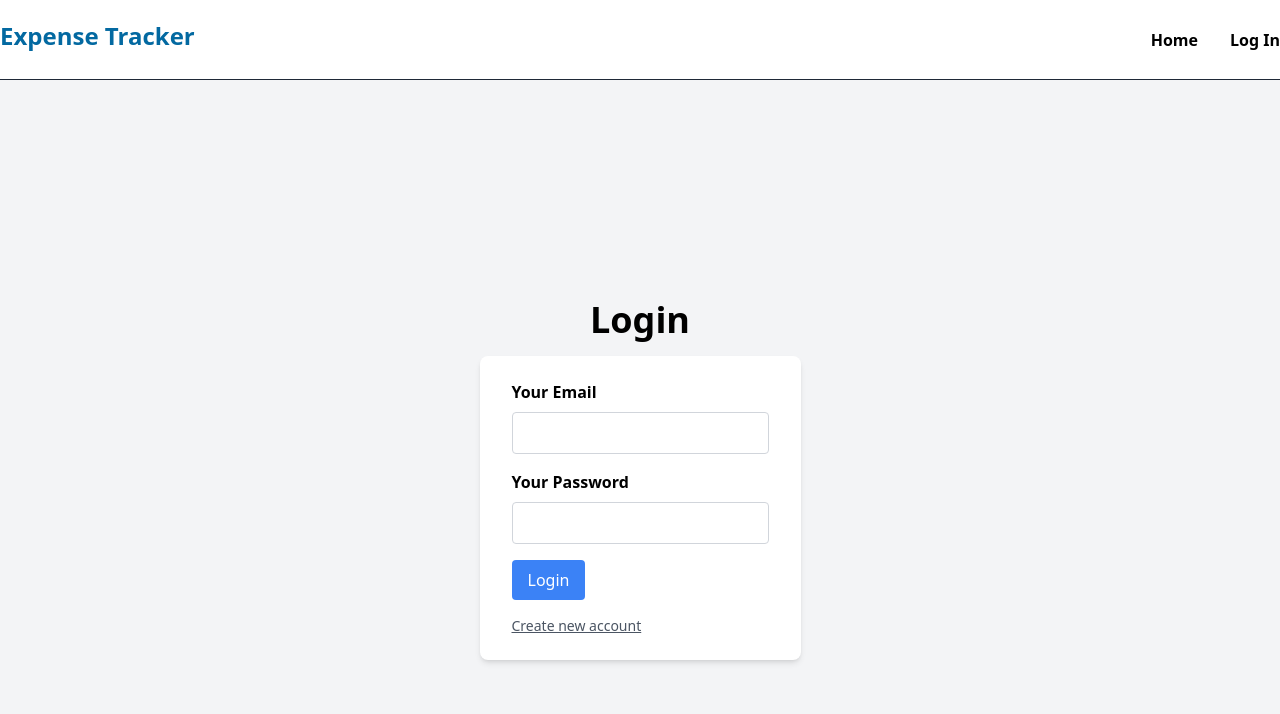
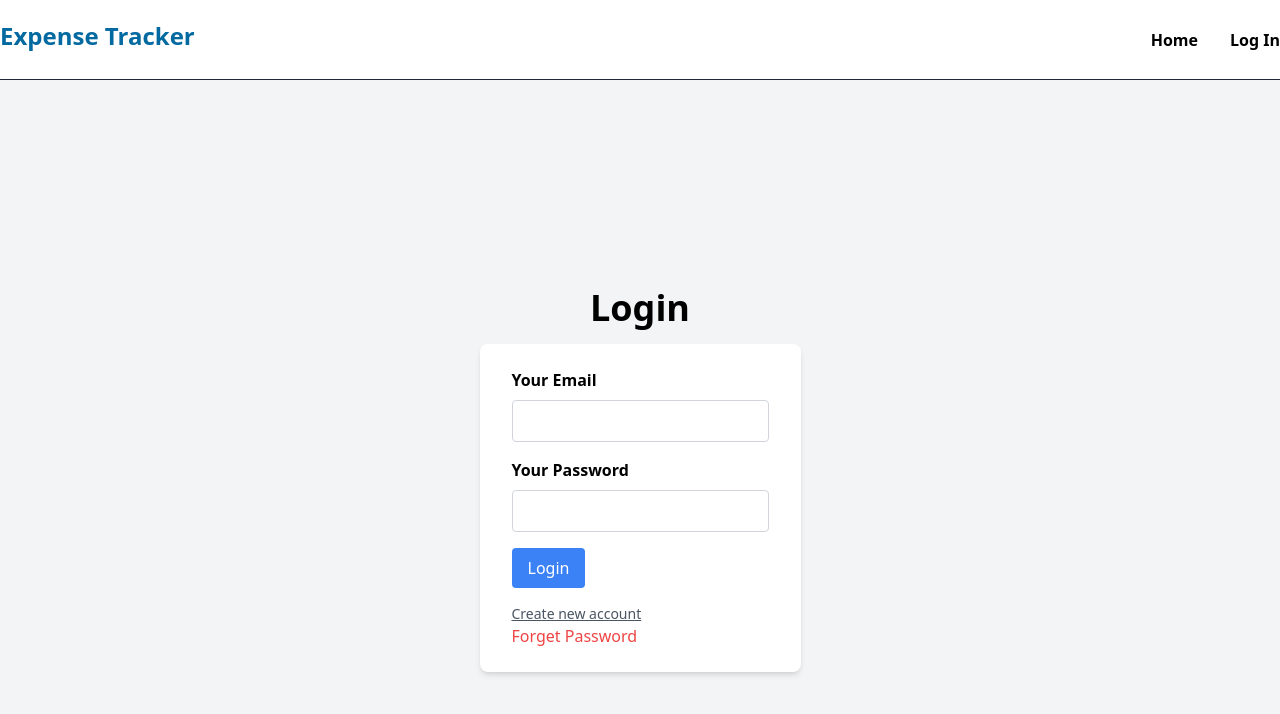
Before and after one commit to BhushanBhale27/Expense-Tracker-complete-with-firebase, a React (Create React App) app: page /login in a window 1280 px wide. Shown: the top 714 px of the page. Built offline with nearby package versions, Linux system fonts and the light colour scheme.

Commit message:
forget password fun added

```diff
--- a/src/pages/Login.js
+++ b/src/pages/Login.js
@@ -1,19 +1,21 @@
 import React from "react";
-import AuthContext from '../store/AuthContext'
-import { useState , useContext , useRef } from "react";
+import AuthContext from "../store/AuthContext";
+import { useState, useContext, useRef } from "react";
 import { useNavigate } from "react-router-dom";
-
 
 const Login = () => {
   const navigate = useNavigate();
 
-  const authCtx = useContext(AuthContext)
-  const emailInputRef = useRef()
-  const passwordInputRef = useRef()
+  const authCtx = useContext(AuthContext);
+  const emailInputRef = useRef();
+  const passwordInputRef = useRef();
 
-  const [isLoading,setIsLoading] = useState(false)
+  const [isLoading, setIsLoading] = useState(false);
 
   const [isLogin, setIsLogin] = useState(true);
+
+
+
 
   const switchAuthModeHandler = () => {
     setIsLogin((prevState) => !prevState);
@@ -30,16 +32,16 @@ const Login = () => {
     try {
       if (isLogin) {
         const response = await fetch(
-          'https://identitytoolkit.googleapis.com/v1/accounts:signInWithPassword?key=AIzaSyCKWoR7yhvw1UDVPb3Y6Sd7U08cGcIvdXQ',
+          "https://identitytoolkit.googleapis.com/v1/accounts:signInWithPassword?key=AIzaSyCKWoR7yhvw1UDVPb3Y6Sd7U08cGcIvdXQ",
           {
-            method: 'POST',
+            method: "POST",
             body: JSON.stringify({
               email: enteredEmail,
               password: enteredPassword,
               returnSecureToken: true,
             }),
             headers: {
-              'Content-Type': 'application/json',
+              "Content-Type": "application/json",
             },
           }
         );
@@ -49,29 +51,28 @@ const Login = () => {
         if (response.ok) {
           const data = await response.json();
           authCtx.login(data.idToken, enteredEmail);
-          alert('Login successfully');
+          alert("Login successfully");
 
           setTimeout(() => {
-            navigate('/expenses');
+            navigate("/expenses");
           }, 1200);
-
         } else {
           // const errorData = await response.json();
-          let errorMessage = 'Authentication failed';
+          let errorMessage = "Authentication failed";
           throw new Error(errorMessage);
         }
       } else {
         const response = await fetch(
-          'https://identitytoolkit.googleapis.com/v1/accounts:signUp?key=AIzaSyCKWoR7yhvw1UDVPb3Y6Sd7U08cGcIvdXQ',
+          "https://identitytoolkit.googleapis.com/v1/accounts:signUp?key=AIzaSyCKWoR7yhvw1UDVPb3Y6Sd7U08cGcIvdXQ",
           {
-            method: 'POST',
+            method: "POST",
             body: JSON.stringify({
               email: enteredEmail,
               password: enteredPassword,
               returnSecureToken: true,
             }),
             headers: {
-              'Content-Type': 'application/json',
+              "Content-Type": "application/json",
             },
           }
         );
@@ -79,10 +80,10 @@ const Login = () => {
         setIsLoading(false);
 
         if (response.ok) {
-          alert('Account created successfully');
+          alert("Account created successfully");
         } else {
           // const errorData = await response.json();
-          let errorMessage = 'Authentication failed';
+          let errorMessage = "Authentication failed";
           throw new Error(errorMessage);
         }
       }
@@ -91,8 +92,43 @@ const Login = () => {
     }
   };
 
+  const forgetPasswordHandler = async (event) => {
+    event.preventDefault();
 
+    const enteredEmail = emailInputRef.current.value;
+    setIsLoading(true);
 
+    try{
+    const response = await fetch(
+      "https://identitytoolkit.googleapis.com/v1/accounts:sendOobCode?key=AIzaSyCKWoR7yhvw1UDVPb3Y6Sd7U08cGcIvdXQ",
+      {
+        method: "POST",
+        body: JSON.stringify({
+          requestType: "PASSWORD_RESET",
+          email: enteredEmail,
+        }),
+        headers: {
+          "Content-Type": "application/json",
+        },
+      }
+    );
+    setIsLoading(false);
+    if(response.ok){
+      alert("Check your mail for password reset link")
+    }
+    else{
+      let errorMessage = "Please enter registered mailId"
+      throw new Error(errorMessage);
+
+    }
+
+  }
+  catch(error){
+    alert(error.message)
+
+  }
+
+}
 
 
   return (
@@ -145,6 +181,14 @@ const Login = () => {
             {isLogin ? "Create new account" : "Login with existing account"}
           </button>
         </div>
+        <div>
+          <button
+            className="text-small text-red-500"
+            onClick={forgetPasswordHandler}
+          >
+            Forget Password
+          </button>
+        </div>
       </form>
     </section>
   );
```
